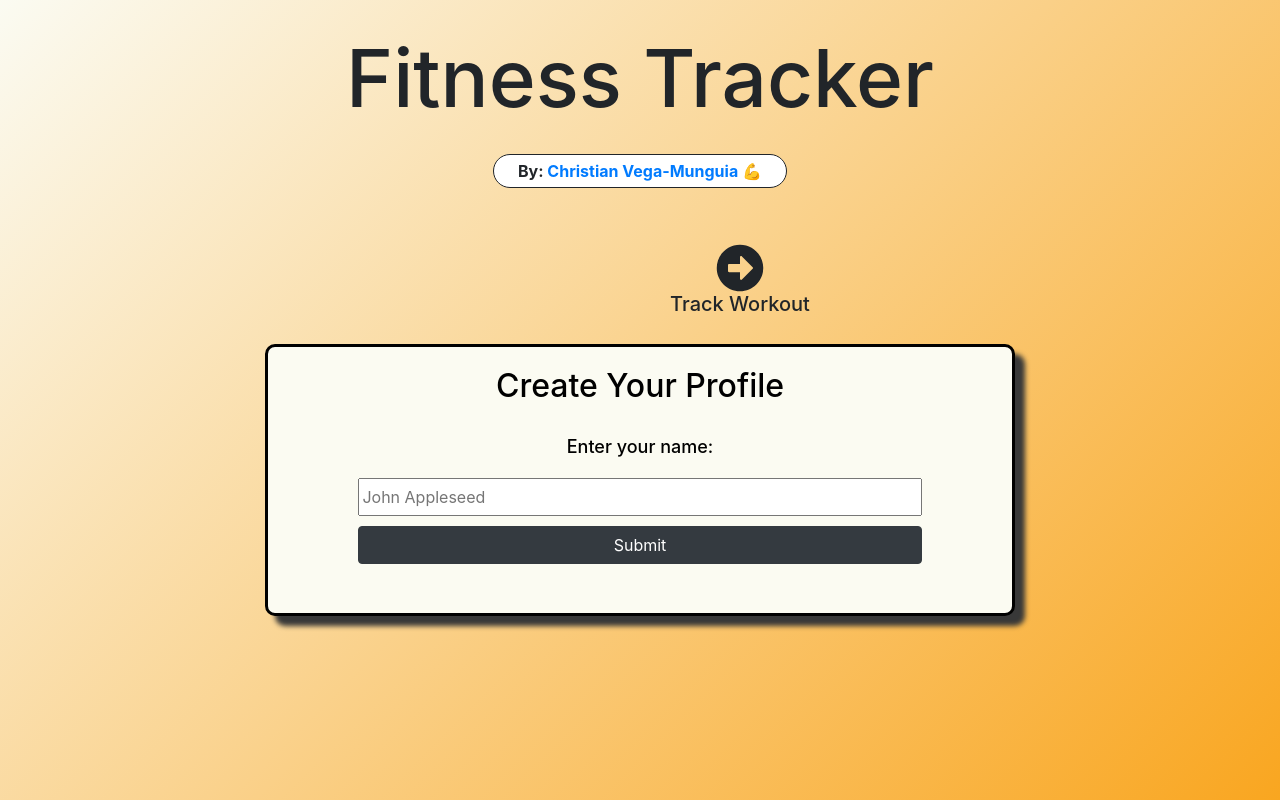
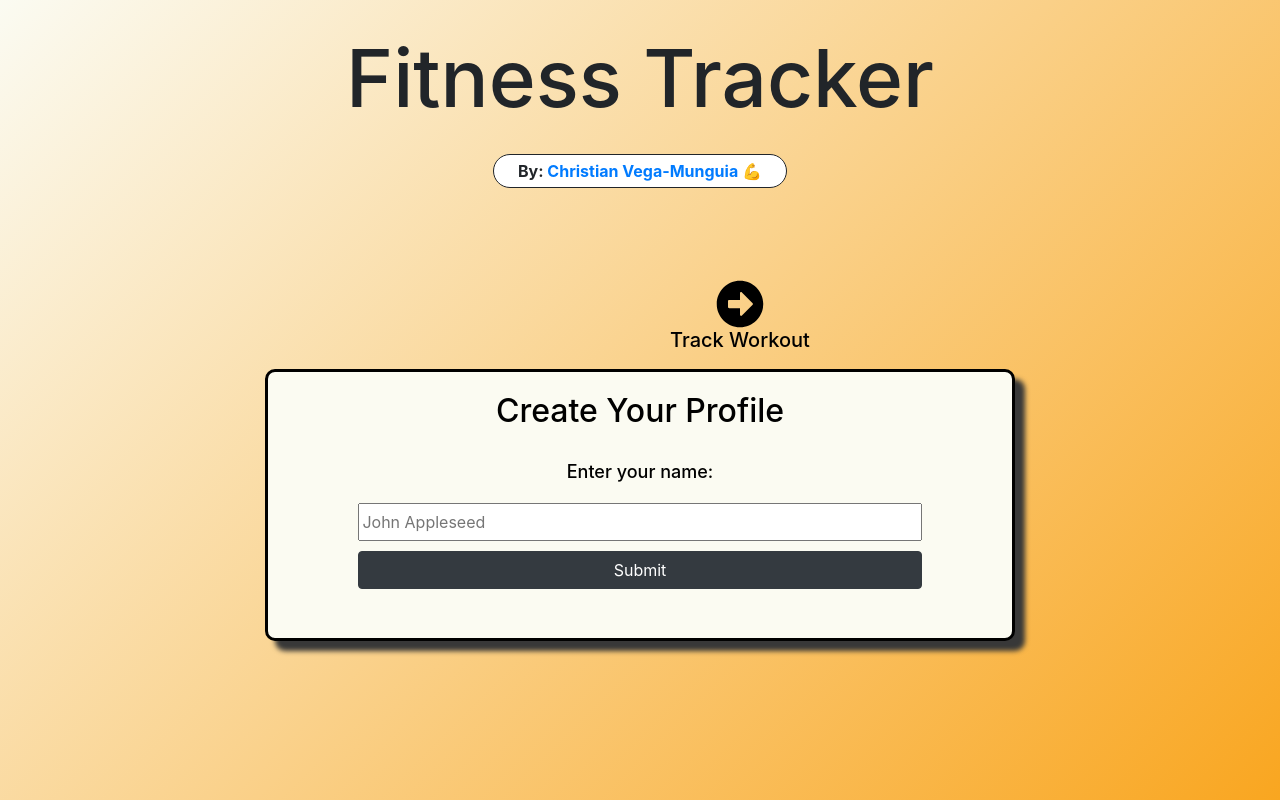
Before and after one commit to cvega21/fitness-tracking, a React (Create React App) app in the folder frontend/: page / in a window 1280 px wide. Built offline with nearby package versions, Linux system fonts and the light colour scheme.

Commit message:
fixed focusable

```diff
--- a/frontend/src/App.css
+++ b/frontend/src/App.css
@@ -47,6 +47,7 @@ html,body{
   justify-content: center;
   min-width: 80vw;
   max-width: 750px;
+  margin: 0px 0px 0px 0px;
 }
 
 .componentContainer > div {
@@ -58,7 +59,7 @@ html,body{
   justify-content: space-around;
   position: relative;
   height: 80px;
-  margin: 40px 0px 0px 0px;
+  margin: 75px 0px -10px 0px;
   max-width: 750px;
   min-width: 400px;
 }
@@ -68,6 +69,8 @@ html,body{
   left: 0px;
   width: 200px;
   justify-self: flex-start;
+  background-color: transparent;
+  border: none;
 }
 
 .navigationArrowsContainer > .nextButton {
@@ -75,6 +78,8 @@ html,body{
   right: 0px;
   width: 200px;
   justify-self: flex-end;
+  background-color: transparent;
+  border: none;
 }
 
 .navigationArrowsContainer > .nextButton:hover, .navigationArrowsContainer > .previousButton:hover {
--- a/frontend/src/App.js
+++ b/frontend/src/App.js
@@ -50,22 +50,22 @@ function App() {
         </div>
         <div className="navigationArrowsContainer">
           {activeWindowCounter > 0 &&
-          <div onClick={handleNavigation} className="previousButton">
+          <button onClick={handleNavigation} className="previousButton" tabindex="0">
             <FontAwesomeIcon
               icon={faArrowAltCircleLeft}
               size="3x"
               />
               <h5>{textUnderNavigationArrows[0].length ? textUnderNavigationArrows[0] : ''}</h5>
-          </div>
+          </button>
           }
           {activeWindowCounter < 2 &&
-          <div onClick={handleNavigation} className="nextButton">
+          <button onClick={handleNavigation} className="nextButton" tabindex="0">
             <FontAwesomeIcon
               icon={faArrowAltCircleRight}
               size="3x"
               />
               <h5>{textUnderNavigationArrows[1].length ? textUnderNavigationArrows[1] : ''}</h5>
-          </div>
+          </button>
           }
         </div>
         <div className="componentContainer">
```
